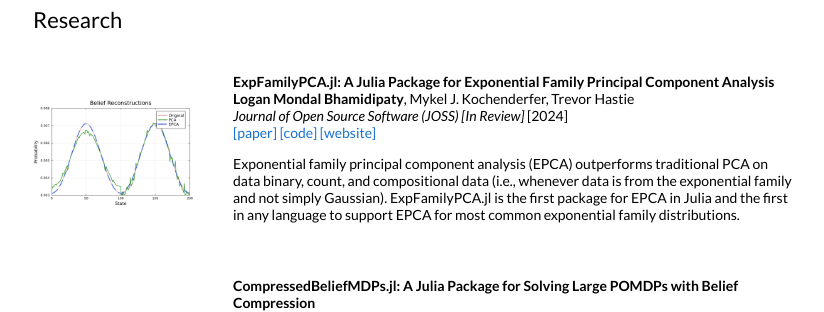
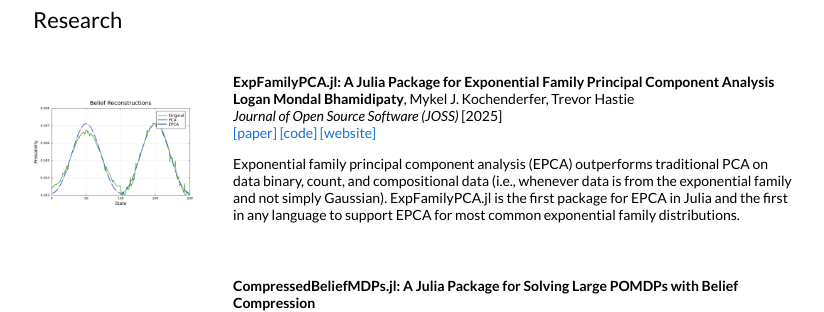
Before and after one commit to FlyingWorkshop/logan-mondal-bhamidipaty, a Jekyll site: the page built from _posts/2025-01-14-epca.md, in a window 1280 px wide. Shown: the part 345-657 px from the top of the page, without its empty margins (227-1051 px from the left). Built offline with Jekyll 4.4.1, drawn with Linux system fonts in a browser that asks for light colours; our own code applies the rules of GitHub Pages for plain Markdown files.

Commit message:
update EPCA paper

```diff
--- a/_posts/2024-10-12-epca.md
+++ b/_posts/2025-01-14-epca.md
@@ -1,12 +1,12 @@
 ---
 title:  "ExpFamilyPCA.jl: A Julia Package for Exponential Family Principal Component Analysis"
-date:   2024-10-12 11:54:37 -0800
+date:   2025-01-14 11:54:37 -0800
 authors: <strong>Logan Mondal Bhamidipaty</strong>, Mykel J. Kochenderfer, Trevor Hastie
 category: research
 image: /epca_reconstruction.png
-venue: Journal of Open Source Software (JOSS) [In Review]
+venue: Journal of Open Source Software (JOSS)
 group: SISL
-paper: assets/pdfs/epca_draft.pdf
+paper: https://joss.theoj.org/papers/10.21105/joss.07403
 code: https://github.com/sisl/ExpFamilyPCA.jl
 website: https://sisl.github.io/ExpFamilyPCA.jl/dev/
 ---
```
